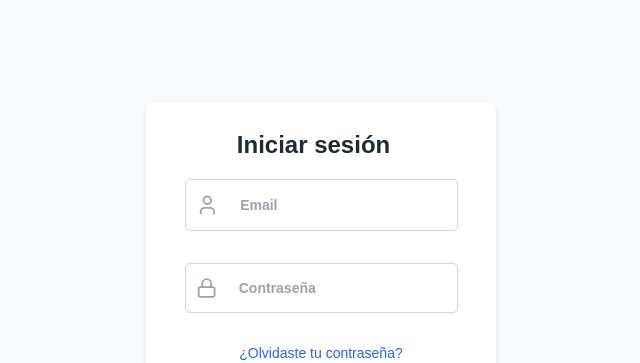
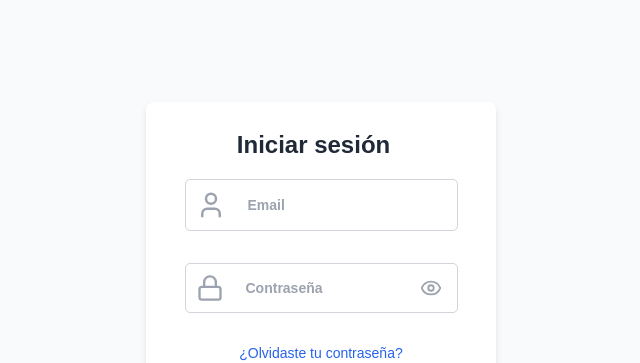
Before and after one commit to milagrossachetti/Client_soft, a React (Vite) app: page / in a window 1280 px wide. Shown: the top 363 px of the page, without its empty margins (302-942 px from the left). Built offline with nearby package versions, Linux system fonts and the light colour scheme.

Commit message:
funcionalidad para ver/ocultar contraseña

```diff
--- a/src/components/Signin.jsx
+++ b/src/components/Signin.jsx
@@ -1,10 +1,15 @@
 import { useState } from 'react';
 import { useForm } from "react-hook-form";
-import { User, Lock } from 'lucide-react';
+import { User, Lock, Eye, EyeOff } from 'lucide-react';
 import { useNavigate } from 'react-router-dom';
 import '../styles/signin.css';
 
 const Signin = () => {
+    const [showPassword, setShowPassword] = useState(false);
+
+    const togglePasswordVisibility = () => {
+        setShowPassword(!showPassword);
+    };
     const navigate = useNavigate();
     const values = {
         email: '',
@@ -71,12 +76,19 @@ const Signin = () => {
                             <Lock color="#9ca3af" size={28} style={{ padding: '10px' }} />
                             <input
                                 {...register('contrasenia', { required: 'La contraseña es requerida' })}
-                                type='password'
+                                type={showPassword ? "text" : "password"}
                                 className="custom-input"
                                 placeholder="Contraseña"
                                 onFocus={() => handleFocus('password')}
                                 onBlur={handleBlur}
                             />
+                            <button
+                                className='button-signin-showpassword'
+                                type="button"
+                                onClick={togglePasswordVisibility}
+                            >
+                                {showPassword ? <EyeOff color="#9ca3af" size={22} /> : <Eye color="#9ca3af" size={22} />}
+                            </button>
                         </div>
                     </div>
                     <p className="error-message">{errors.contrasenia?.message}</p>
--- a/src/styles/signin.css
+++ b/src/styles/signin.css
@@ -52,9 +52,11 @@ input::placeholder {
     font-weight: 550;
 }
 
+
 .input-wrapper {
     display: flex;
     align-items: center;
+    position: relative;
     overflow: hidden;
     transition: all 0.2s ease;
 }
@@ -64,6 +66,26 @@ input::placeholder {
     border-color: #3b82f6;
     box-shadow: 0 0 0 2px rgba(59, 130, 246, 0.5);
 }
+
+.input-wrapper input {
+    flex: 1;
+    border: none;
+    outline: none;
+    font-size: 16px;
+    color: #4b5563;
+}
+.button-signin-showpassword {
+    position: absolute;
+    right: 10px;
+    background: none;
+    border: none;
+    font-size: 14px;
+    color: #2563eb;
+    cursor: pointer;
+    font-weight: bold;
+    padding: 5px;
+}
+
 
 .input-icon {
     padding: 8px;
```
